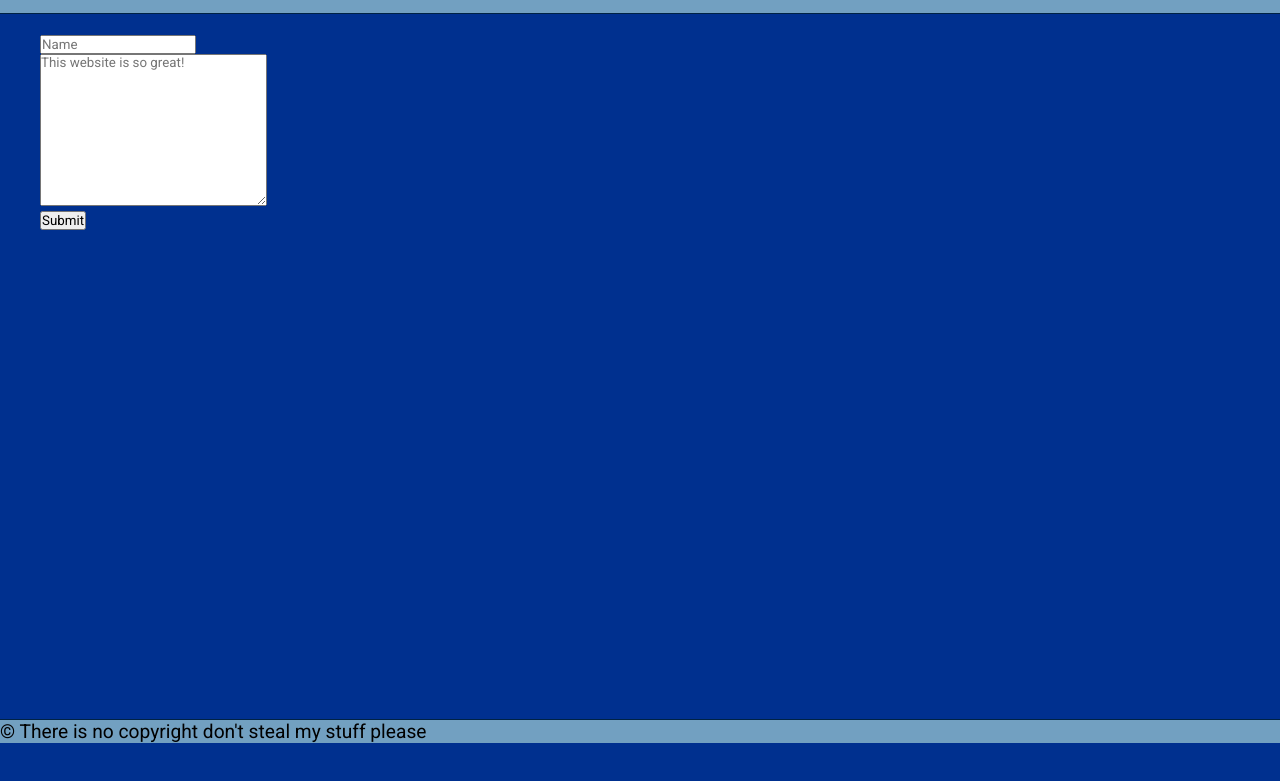
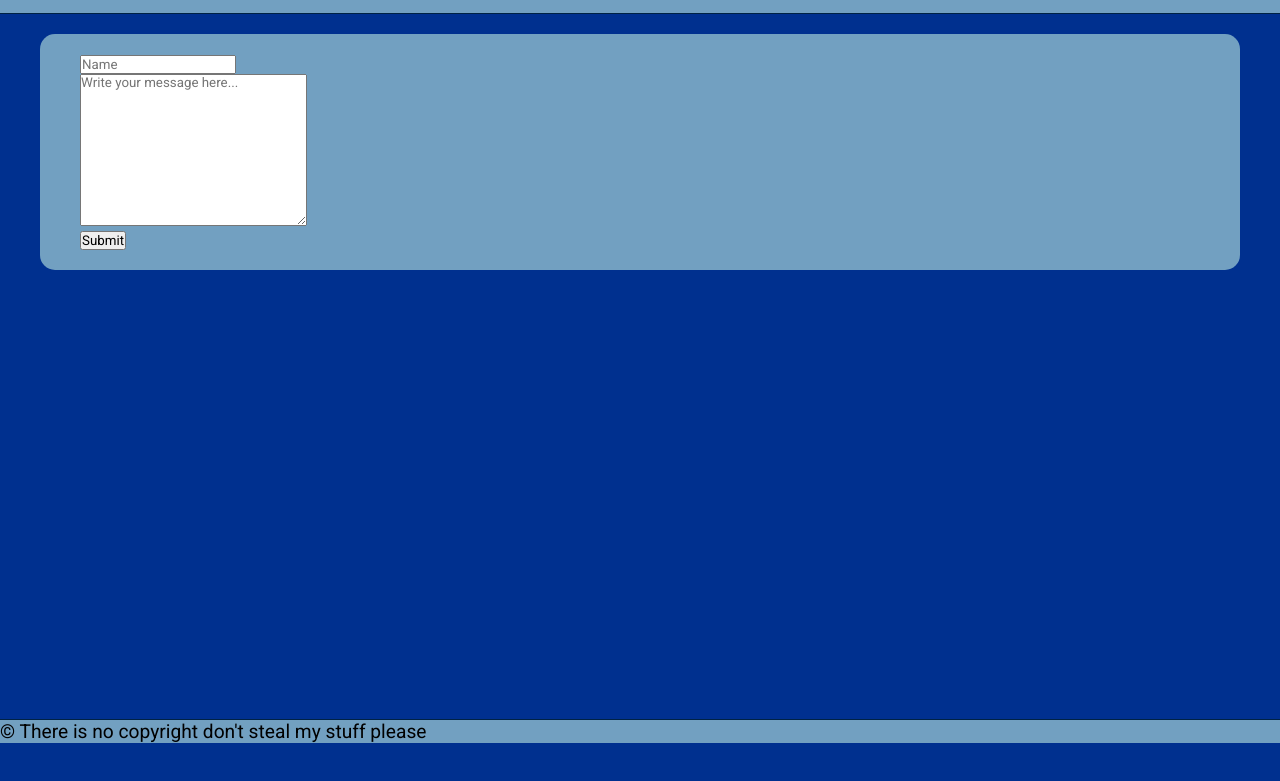
Before and after one commit to gjlander/acrodictionary, a plain HTML site: page contact.html in a window 1280 px wide. Shown: the part 57-838 px from the top of the page. Drawn offline with Linux system fonts and the light colour scheme.

Commit message:
minor styling to contact page

```diff
--- a/contact.html
+++ b/contact.html
@@ -22,18 +22,26 @@
             </ul>
         </nav>
         <main id="contact-us" class="padding">
-            <form action="mailto:garrett.jlander@gmail.com">
+            <form
+                action="mailto:garrett.jlander@gmail.com"
+                method="post"
+                enctype="text/plain"
+                class="lightblue padding"
+            >
                 <input type="text" placeholder="Name" />
                 <br />
                 <textarea
-                    placeholder="This website is so great!"
+                    placeholder="Write your message here..."
                     name="message"
                     id="message"
                     cols="30"
                     rows="10"
+                    class="darkblue"
                 ></textarea>
                 <br />
-                <button type="submit" value="Send">Submit</button>
+                <button type="submit" value="Send" class="darkblue">
+                    Submit
+                </button>
             </form>
         </main>
         <footer id="footer" class="lightblue">
--- a/style.css
+++ b/style.css
@@ -110,6 +110,7 @@ aside {
 #contact-us {
     min-height: 100vh;
 }
+
 @media (max-width: 480px) {
     html {
         font-size: 10px;
```
Also changed, not shown: index.html (+1 -1 lines).
